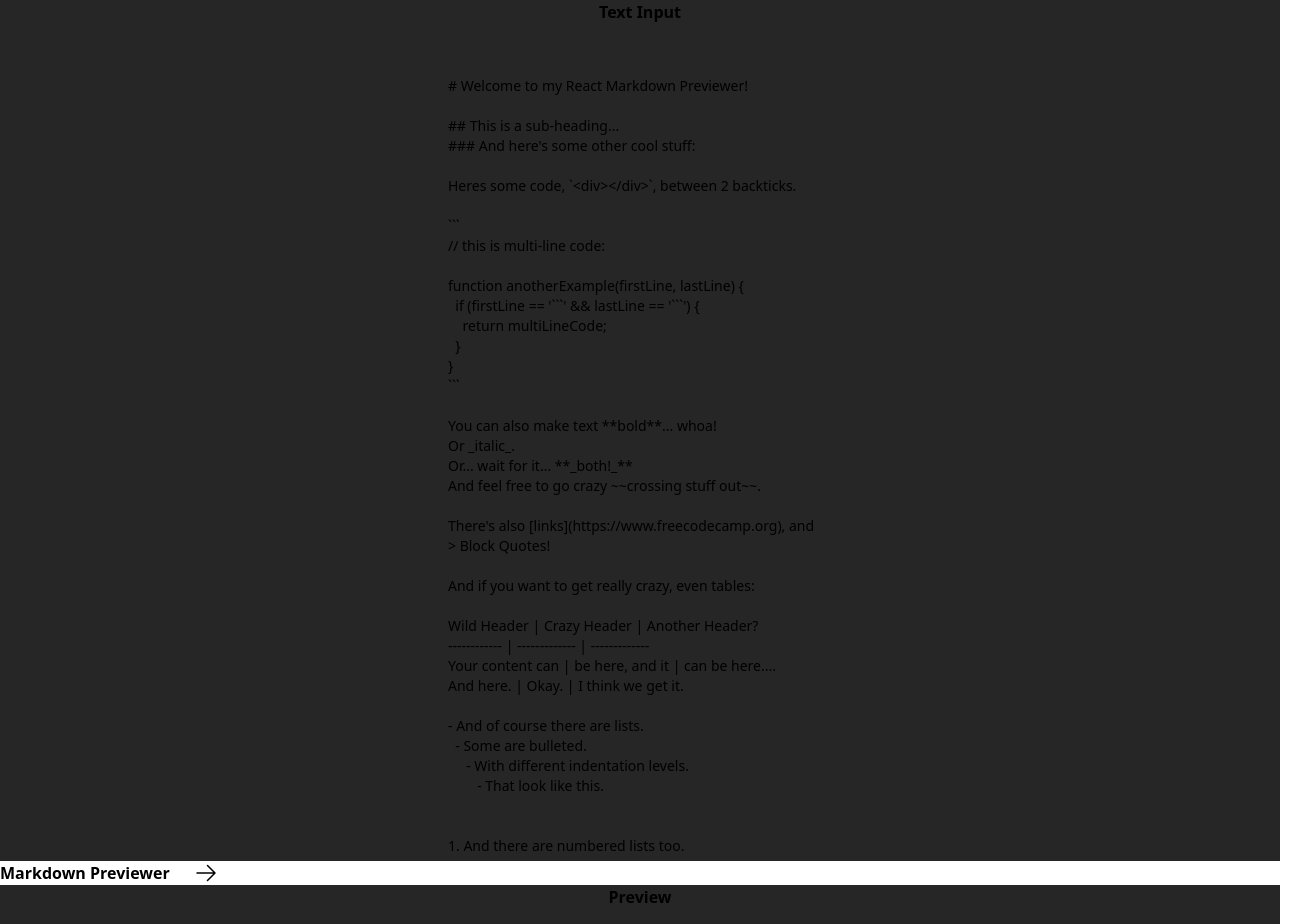
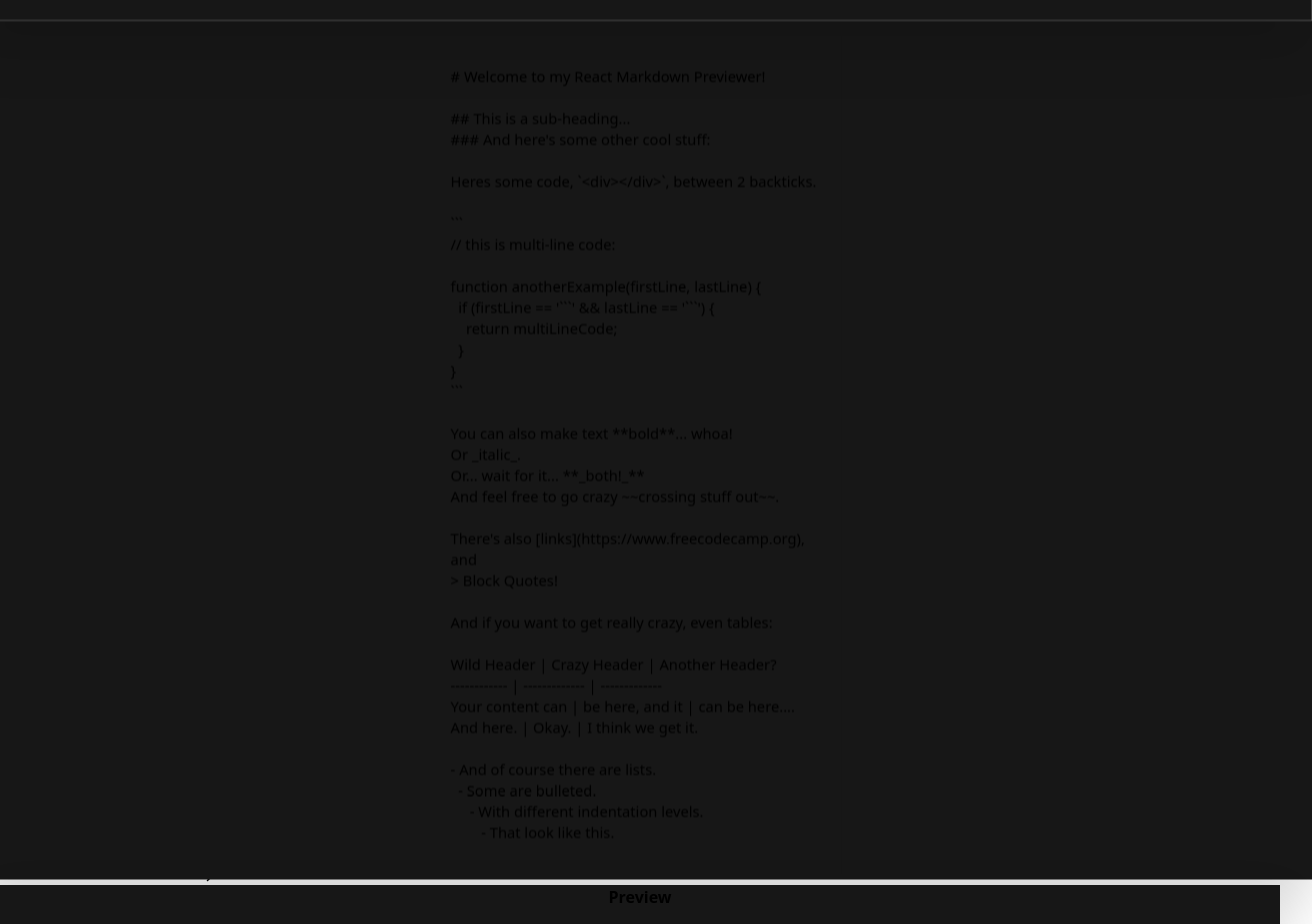
Before and after one commit to nooneknowspeter/2024-11_fCC_projectMarkdownPreview, a React (Vite) app: page / in a window 1280 px wide. Shown: the top 924 px of the page, 1312 px wide, since content can reach past the window. Built offline with nearby package versions, Linux system fonts and the light colour scheme.

Commit message:
added some more interactivity with animations with tailwind, dropped gsap and decided to try tailwind for animations havent fixed responsiveness and layout but adding more interactivity

```diff
--- a/src/App.tsx
+++ b/src/App.tsx
@@ -1,11 +1,13 @@
 import React, { useState } from "react";
 import "./index.css";
 import ReactMarkdown from "react-markdown";
-import { Button, Flex } from "@radix-ui/themes";
+import { Button } from "@radix-ui/themes";
 import "@radix-ui/themes/styles.css";
+import "./components/Centralized.tsx";
 
 import { Theme } from "@radix-ui/themes";
 import { ArrowRightIcon, MoonIcon, SunIcon } from "@heroicons/react/24/solid";
+import { Background } from "./components/Centralized";
 
 // default markdown text to fullfill userstory #5
 const defaultMarkdown = `
@@ -58,7 +60,7 @@ const TitleBar = (props) => {
   return (
     <div className="text-center">
       <p
-        className={`text-base font-bold self-center h-11 select-none ${props.className}`}
+        className={`text-base font-bold self-center h-11 select-none drop-shadow-2xl ${props.className}`}
       >
         {props.title}
       </p>
@@ -66,13 +68,13 @@ const TitleBar = (props) => {
   );
 };
 
-const AppBranding = () => {
+const AppBranding = (props) => {
   return (
     <div
       id="titleContainer "
-      className="basis-1/4 self-center flex flex-row select-none "
+      className={`basis-1/4 self-center flex flex-row select-none ${props.className}`}
     >
-      <p className="text-base font-bold">Markdown Previewer</p>
+      <p className="text-base font-bold self-center">Markdown Previewer</p>
       <ArrowRightIcon className="size-6 ml-6" />
     </div>
   );
@@ -81,6 +83,12 @@ const AppBranding = () => {
 const App = () => {
   const [markdownText, setMarkdownText] = useState<string>(defaultMarkdown);
   const [theme, setTheme] = useState("dark");
+  // tailwind animation set to vars
+  const animationPopUp: string =
+    "transition ease-in-out delay-75 hover:-translate-y-1 hover:scale-105  duration-300 hover:drop-shadow-2xl";
+  const animationBounce: string =
+    "transition-all ease-in-out delay-150 hover:-translate-y-1 hover:scale-100 duration-500";
+  const animationColorChange: string = `transition ease-in-out delay-100`;
 
   const markdownParse = (event: React.ChangeEvent<HTMLTextAreaElement>) => {
     // console.log(event);
@@ -88,7 +96,6 @@ const App = () => {
   };
 
   // switch themes function
-
   const switchTheme = () => {
     // console.log(event);
     if (theme === "dark") {
@@ -98,7 +105,13 @@ const App = () => {
     }
   };
 
+  let themeColor = `transition-all ease-out duration-1000 delay-100 ${
+    theme === "dark" ? "bg-neutral-900" : "bg-neutral-200"
+  }`;
+
   return (
+    <>
+      <Background />
       <Theme
         appearance={theme}
         className="flex flex-row flex-wrap overflow-auto p-16 items-center content-center"
@@ -106,45 +119,33 @@ const App = () => {
         {/* user input */}
         <div
           id="textInputContainer"
-        className="text-sm font-medium  basis-1/4 text-center flex-col self-start"
+          className={`text-sm font-medium  basis-1/4 text-center flex-col self-start ${animationPopUp}`}
         >
-        <TitleBar
-          title="Text Input"
-          className={theme === "dark" ? "bg-neutral-800" : "bg-neutral-100"}
-        />
-        <div
-          className={`pt-3 ${
-            theme === "dark" ? "bg-neutral-800" : "bg-neutral-100"
-          }`}
-        >
+          <TitleBar title="Text Input" className={themeColor} />
+          <div className={`pt-3 ${themeColor}`}>
             <textarea
               id="editor"
               value={markdownText}
               onChange={markdownParse}
-            className={`overflow-auto resize-none h-screen w-96 ${
-              theme === "dark" ? "bg-neutral-800" : "bg-neutral-100"
-            }`}
+              className={`overflow-auto resize-none h-screen w-96 p-3 ${themeColor}`}
             ></textarea>
           </div>
         </div>
 
         {/* app branding  */}
-      <AppBranding />
+        <AppBranding
+          className={`transition-all ease-out duration-1000 delay-1000 ${animationBounce}`}
+        />
 
         {/* preview */}
         <div
           id="preview-container"
-        className="text-sm font-medium basis-1/4 self-end"
+          className={`text-sm font-medium basis-1/4 self-end ${animationPopUp} ${animationColorChange}`}
         >
-        <TitleBar
-          title="Preview"
-          className={theme === "dark" ? "bg-neutral-800" : "bg-neutral-100"}
-        />
+          <TitleBar title="Preview" className={themeColor} />
           <div
             id="preview"
-          className={`overflow-auto resize-none h-screen w-96 pt-3 ${
-            theme === "dark" ? "bg-neutral-800" : "bg-neutral-100"
-          }`}
+            className={`overflow-auto resize-none h-screen p-3 ${themeColor}`}
           >
             <ReactMarkdown className="">{markdownText}</ReactMarkdown>
           </div>
@@ -154,7 +155,7 @@ const App = () => {
         <div id="theme-switch "></div>
 
         <Button
-        className="rounded-full absolute"
+          className={`rounded-full hover:animate-pulse hover:transition-all ease-in-out duration-300`}
           color="gray"
           variant="ghost"
           highContrast
@@ -168,6 +169,7 @@ const App = () => {
           )}
         </Button>
       </Theme>
+    </>
   );
 };
 
--- /dev/null
+++ b/src/components/Background.tsx
@@ -0,0 +1,11 @@
+import "@radix-ui/themes/styles.css";
+
+const Background = () => {
+  return (
+    <div className="absolute">
+      <div className="size-full h-lvh m-0"></div>;
+    </div>
+  );
+};
+
+export default Background;
--- /dev/null
+++ b/src/components/Centralized.tsx
@@ -0,0 +1,3 @@
+import Background from "./Background";
+
+export { Background };
```
Lines whose indentation alone changed are shown as unchanged.
